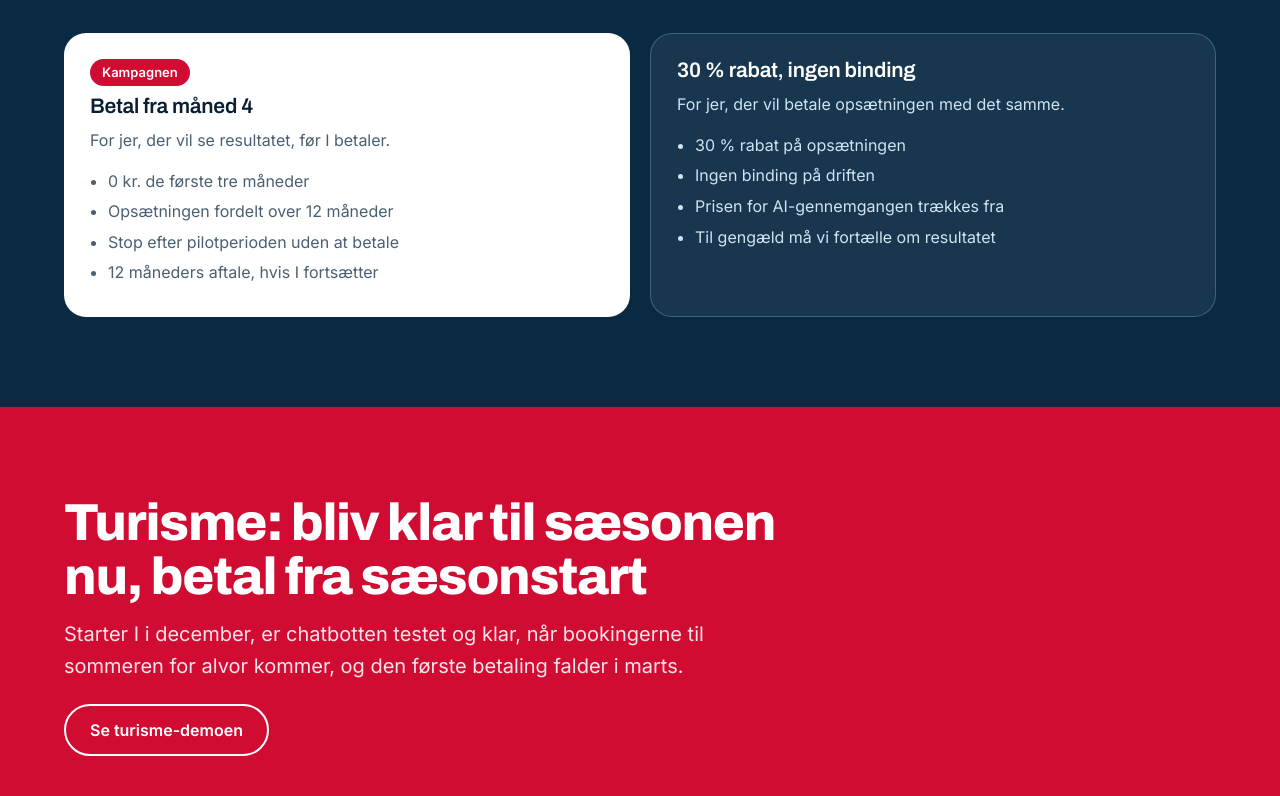
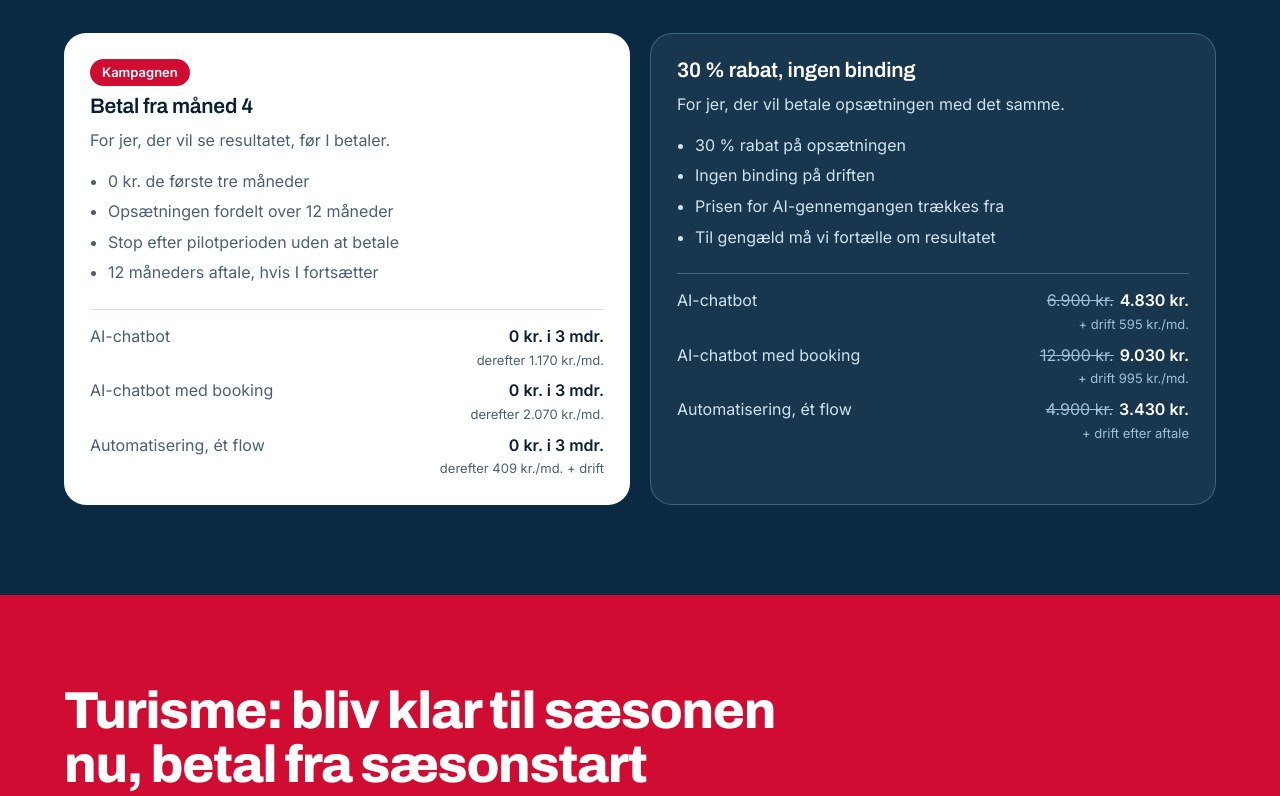
Before and after one commit to tobiasalbrechtsen-tech/aiautomationgreenland-site, a plain HTML site: page kampagne.html in a window 1280 px wide. Shown: the part 2134-2930 px from the top of the page. Drawn offline with Linux system fonts and the light colour scheme.

Commit message:
Kampagne: vis priser i begge valgmuligheder
Tilføjer konkrete priser til '30 % rabat'-kortet (før/efter-pris + drift)
og til kampagne-kortet (0 kr. i 3 mdr., derefter månedspris).

Co-Authored-By: Claude Opus 5.5 <noreply@anthropic.com>
Claude-Session: https://claude.ai/code/session_017cViwHS5XUqh62bXD6a1Wc

```diff
--- a/kampagne.html
+++ b/kampagne.html
@@ -246,6 +246,16 @@ footer a{color:#fff}
 .kways ul{margin:0;padding-left:18px}.kways li{margin:5px 0}
 .kways article:last-child li,.kways article:last-child p{color:#cfe3f1}
 .kways article:first-child p,.kways article:first-child li{color:var(--soft)}
+.kpris{margin:8px 0 0;padding:14px 0 0;border-top:1px solid rgba(143,208,238,.3);display:grid;gap:8px}
+.kpris div{display:flex;justify-content:space-between;gap:12px;flex-wrap:wrap}
+.kpris dt{color:#cfe3f1}
+.kpris dd{margin:0;font-weight:700;color:#fff;text-align:right}
+.kpris s{font-weight:400;color:#9fc0d6;margin-right:6px}
+.kpris small{display:block;font-weight:400;font-size:13px;color:#9fc0d6}
+.kways article:first-child .kpris{border-color:var(--line)}
+.kways article:first-child .kpris dt{color:var(--soft)}
+.kways article:first-child .kpris dd{color:var(--ink)}
+.kways article:first-child .kpris small{color:var(--soft)}
 .kseason{background:var(--red);color:#fff}
 .kseason .lead{color:#ffe3e8;margin-top:14px}
 @media(max-width:980px){.ksteps{grid-template-columns:repeat(2,minmax(0,1fr))}}
@@ -335,8 +345,8 @@ footer a{color:#fff}
 <h2>Vælg den vej, der passer jer</h2>
 <p class="lead">De tre pladser er for vores første tre kunder. Hver plads kan bruges på én af to måder.</p>
 <div class="kways">
-<article><span class="badge" style="align-self:flex-start;background:var(--red);color:#fff;border-radius:999px;padding:3px 12px;font-size:13px;font-weight:600">Kampagnen</span><h3>Betal fra måned 4</h3><p>For jer, der vil se resultatet, før I betaler.</p><ul><li>0 kr. de første tre måneder</li><li>Opsætningen fordelt over 12 måneder</li><li>Stop efter pilotperioden uden at betale</li><li>12 måneders aftale, hvis I fortsætter</li></ul></article>
-<article><h3>30 % rabat, ingen binding</h3><p>For jer, der vil betale opsætningen med det samme.</p><ul><li>30 % rabat på opsætningen</li><li>Ingen binding på driften</li><li>Prisen for AI-gennemgangen trækkes fra</li><li>Til gengæld må vi fortælle om resultatet</li></ul></article>
+<article><span class="badge" style="align-self:flex-start;background:var(--red);color:#fff;border-radius:999px;padding:3px 12px;font-size:13px;font-weight:600">Kampagnen</span><h3>Betal fra måned 4</h3><p>For jer, der vil se resultatet, før I betaler.</p><ul><li>0 kr. de første tre måneder</li><li>Opsætningen fordelt over 12 måneder</li><li>Stop efter pilotperioden uden at betale</li><li>12 måneders aftale, hvis I fortsætter</li></ul><dl class="kpris"><div><dt>AI-chatbot</dt><dd>0 kr. i 3 mdr.<small>derefter 1.170 kr./md.</small></dd></div><div><dt>AI-chatbot med booking</dt><dd>0 kr. i 3 mdr.<small>derefter 2.070 kr./md.</small></dd></div><div><dt>Automatisering, ét flow</dt><dd>0 kr. i 3 mdr.<small>derefter 409 kr./md. + drift</small></dd></div></dl></article>
+<article><h3>30 % rabat, ingen binding</h3><p>For jer, der vil betale opsætningen med det samme.</p><ul><li>30 % rabat på opsætningen</li><li>Ingen binding på driften</li><li>Prisen for AI-gennemgangen trækkes fra</li><li>Til gengæld må vi fortælle om resultatet</li></ul><dl class="kpris"><div><dt>AI-chatbot</dt><dd><s>6.900 kr.</s>4.830 kr.<small>+ drift 595 kr./md.</small></dd></div><div><dt>AI-chatbot med booking</dt><dd><s>12.900 kr.</s>9.030 kr.<small>+ drift 995 kr./md.</small></dd></div><div><dt>Automatisering, ét flow</dt><dd><s>4.900 kr.</s>3.430 kr.<small>+ drift efter aftale</small></dd></div></dl></article>
 </div>
 </div>
 </section>
```
